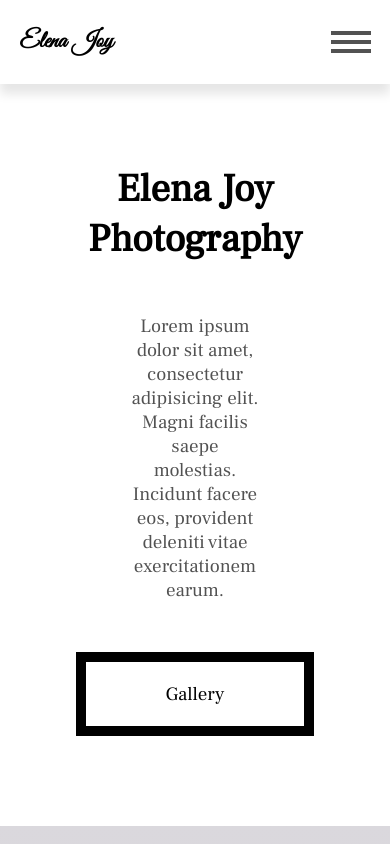
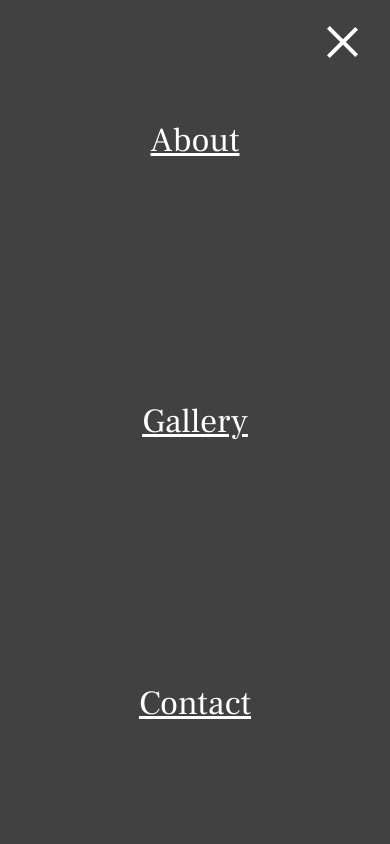
Before and after one commit to mcatzin/Elena-Photography, a plain HTML site: page index.html in a window 390 px wide. Both pictures are taken after a click on the link 36 px from the left and 5363 px from the top of the page. Shown: the top 844 px of the page. Drawn offline with Linux system fonts and the light colour scheme.

Commit message:
burger with js

```diff
--- /dev/null
+++ b/app.js
@@ -0,0 +1,15 @@
+const nav = document.querySelector(".nav-links");
+const burger = document.querySelector(".burger");
+const links = document.querySelectorAll("a");
+
+burger.addEventListener("click", () => {
+    nav.classList.toggle("nav-open");
+    burger.classList.toggle('toggle')
+})
+
+links.forEach(link => {
+    link.addEventListener("click", () => {
+        nav.classList.toggle("nav-open");
+        burger.classList.toggle('toggle')
+    })
+})
--- a/index.html
+++ b/index.html
@@ -16,13 +16,13 @@
             <h1 id="logo">Elena Joy</h1>
             <ul class="nav-links">
                 <li><a href="#about">About</a></li>
-                <li><a href="#work">Work</a></li>
+                <li><a href="#gallery">Gallery</a></li>
                 <li><a href="#contact">Contact</a></li>
             </ul>
             <div class="burger">
-                <span></span>
-                <span></span>
-                <span></span>
+                <span class="line1"></span>
+                <span class="line2"></span>
+                <span class="line3"></span>
             </div>
         </nav>
     </header>
@@ -66,7 +66,7 @@
             </div>
         </section>
 
-        <div class="gallery">
+        <div class="gallery" id="gallery">
             <header class="gallery-head">
                 <h2>Quality Photography</h2>
                 <p>My work of art</p>
@@ -76,7 +76,7 @@
             <img class="gallery3" src="/img/gallery-3.jpg" alt="">
             <img class="gallery4" src="/img/gallery-4.jpg" alt="">
         </div>
-        <section class="contact">
+        <section class="contact" id="contact">
             <div class="form-wrapper flex">
                 <h2>
                     Get in <br>
@@ -100,6 +100,8 @@
             <li><a href="#"><img src="/img/instagram 1.svg" alt="instgram"></a></li>
         </ul>
     </footer>
+
+    <script src="/app.js"></script>
 </body>
 
 </html>
--- a/style.css
+++ b/style.css
@@ -30,6 +30,7 @@ html {
   --special-color: #906272;
   --background-color: #414141;
   --gray-text: #525252;
+  scroll-behavior: smooth;
 }
 
 h1 {
@@ -331,6 +332,11 @@ footer h4 {
   .hero-intro {
     padding: 5rem 3rem;
   }
+  .burger {
+    position: relative;
+    display: block;
+    cursor: pointer;
+  }
   .burger span {
     padding: 0.2rem 2rem;
     background: var(--gray-text);
@@ -352,7 +358,20 @@ footer h4 {
     flex-direction: column;
     align-items: center;
   }
-
+  .nav-open {
+    transform: translateX(-100%);
+  }
+  .toggle .line1 {
+    transform: rotateZ(45deg) translateY(300%);
+    background: white;
+  }
+  .toggle .line2 {
+    opacity: 0;
+  }
+  .toggle .line3 {
+    transform: rotateZ(-45deg) translateY(-300%);
+    background: white;
+  }
   /* About Section */
   .about-text div {
     padding: 3rem 3rem;
```
